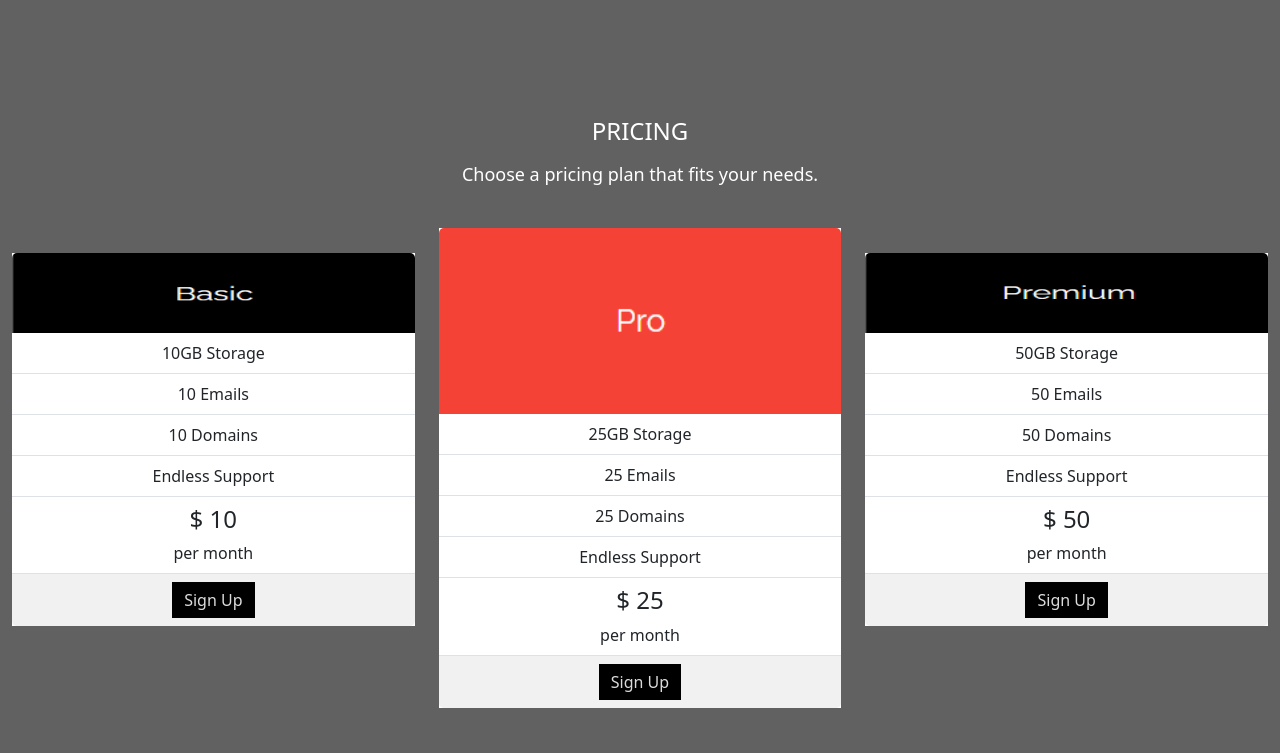
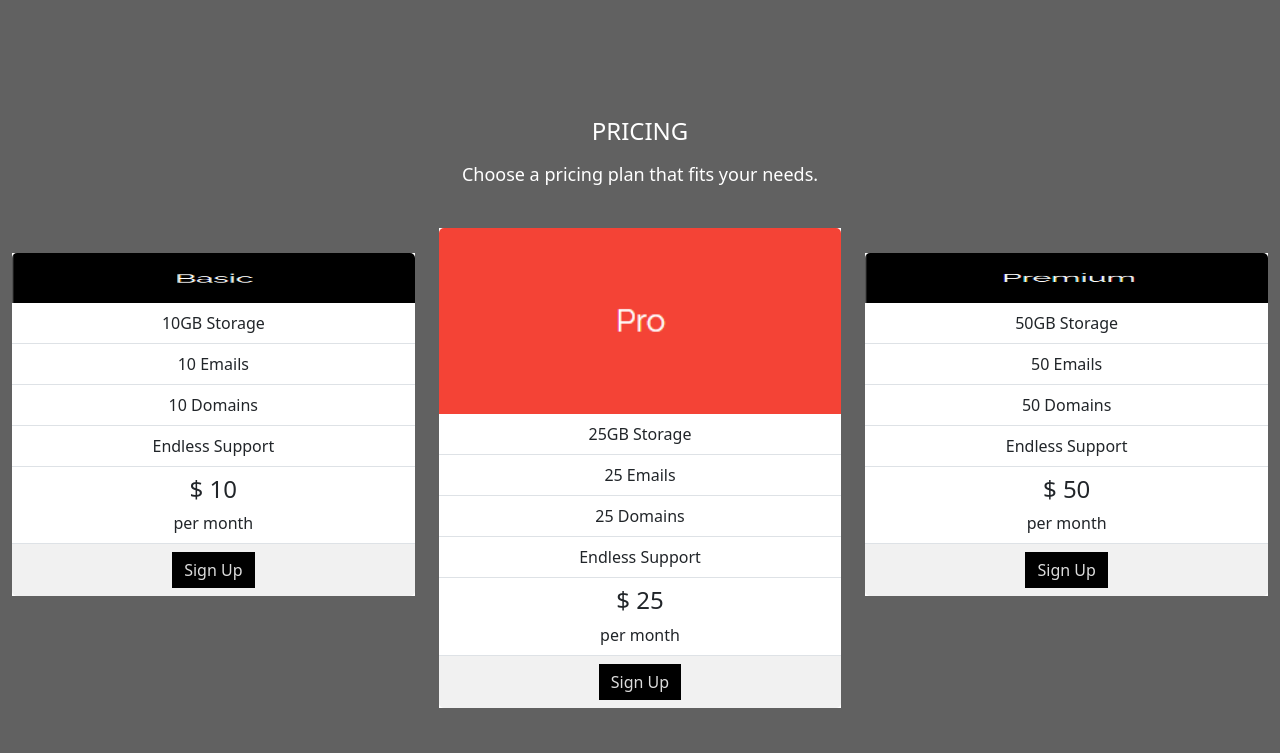
Before and after one commit to yassinrady/company-project, a plain HTML site: page index.html in a window 1280 px wide. Shown: the part 3868-4621 px from the top of the page. Drawn offline with Linux system fonts and the light colour scheme.

Commit message:
Update style.css

```diff
--- a/css/style.css
+++ b/css/style.css
@@ -310,5 +310,5 @@ input{
     width: 90%;
 }
 .img-c{
-    height: 80px!important;
+    height: 50px!important;
 }
```
